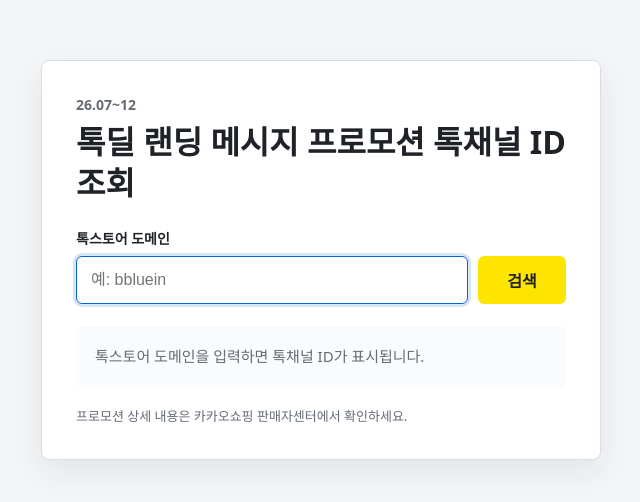
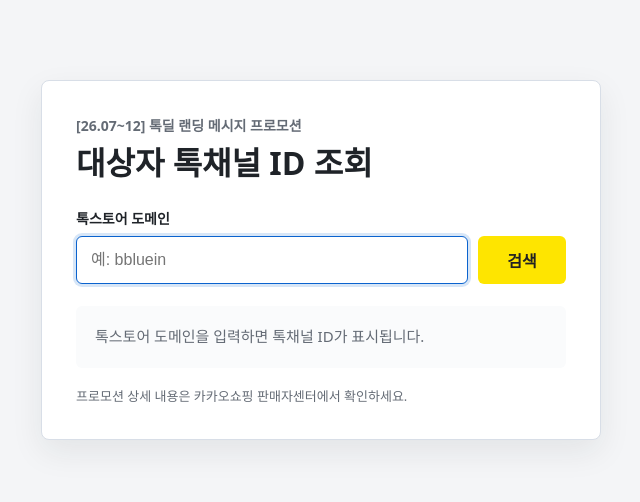
Before and after one commit to ashashleyvv/talk-id-search, a plain HTML site: page index.html in a window 1280 px wide. Shown: the part 140-642 px from the top of the page, without its empty margins (319-959 px from the left). Drawn offline with Linux system fonts and the light colour scheme.

Commit message:
Update index.html

```diff
--- a/index.html
+++ b/index.html
@@ -192,8 +192,8 @@
 </head>
 <body>
   <main>
-    <p class="eyebrow">26.07~12</p>
-    <h1>톡딜 랜딩 메시지 프로모션 톡채널 ID 조회</h1>
+    <p class="eyebrow">[26.07~12] 톡딜 랜딩 메시지 프로모션</p>
+    <h1>대상자 톡채널 ID 조회</h1>
 
     <label for="domainInput">톡스토어 도메인</label>
     <div class="search-row">
```
